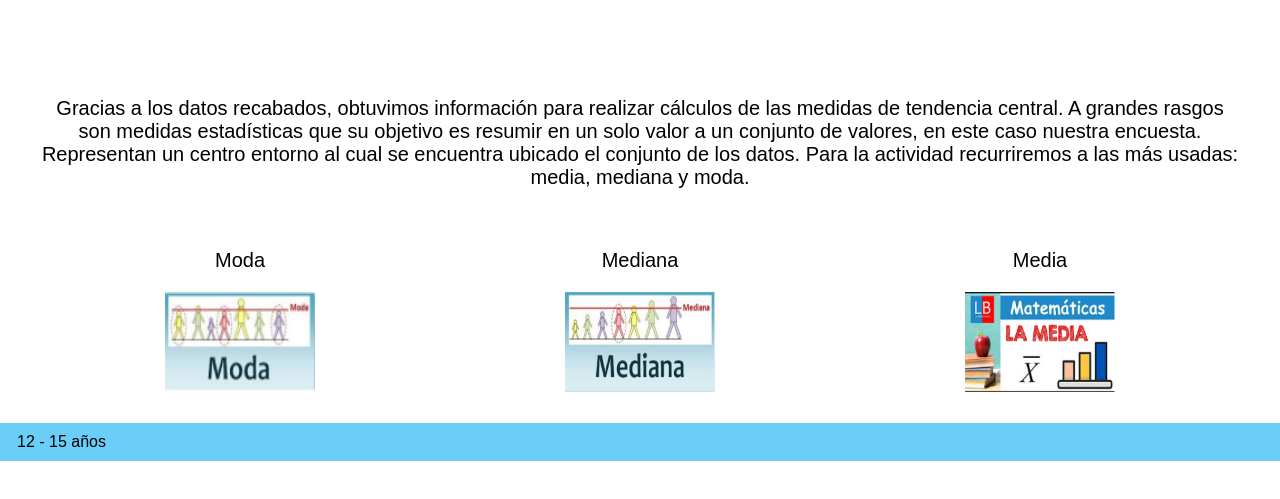
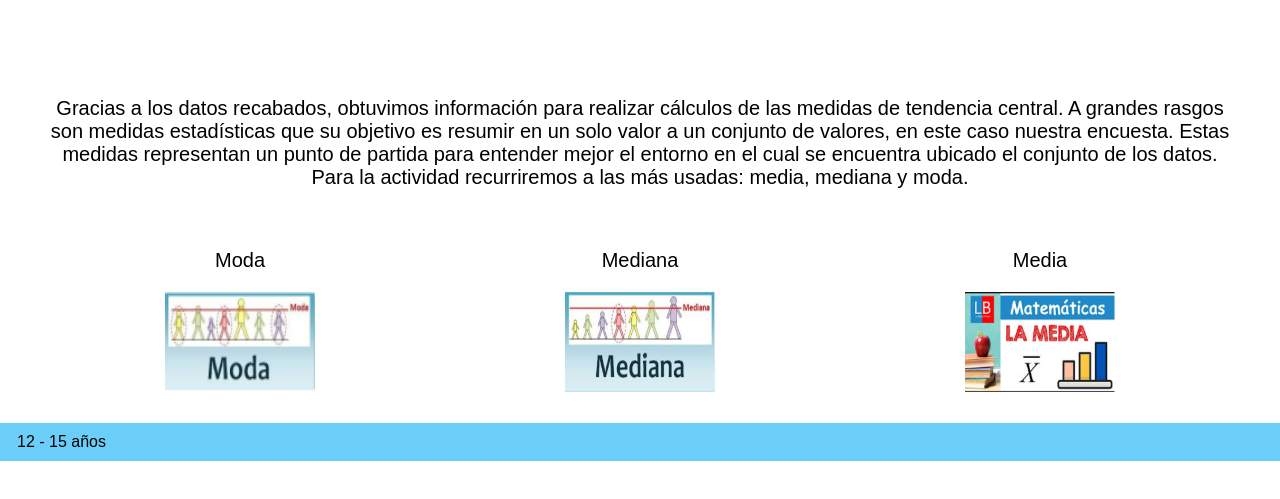
Before and after one commit to urielpena/urielpena.github.io, a plain HTML site: page inicio/tendencias.html in a window 1280 px wide. Shown: the part 157-656 px from the top of the page. Drawn offline with Linux system fonts and the light colour scheme.

Commit message:
Update tendencias.html

```diff
--- a/inicio/tendencias.html
+++ b/inicio/tendencias.html
@@ -27,7 +27,7 @@
         </div>
         <div class="block2">
             <p class="description">Gracias a los datos recabados, obtuvimos información para realizar cálculos de las medidas de tendencia central.
-                A grandes rasgos son medidas estadísticas que su objetivo es resumir en un solo valor a un conjunto de valores, en este caso nuestra encuesta. Representan un centro entorno al cual se encuentra ubicado el conjunto de los datos. Para la actividad recurriremos a las más usadas: media, mediana y moda.</p>
+                A grandes rasgos son medidas estadísticas que su objetivo es resumir en un solo valor a un conjunto de valores, en este caso nuestra encuesta. Estas medidas representan un punto de partida para entender mejor el entorno en el cual se encuentra ubicado el conjunto de los datos. Para la actividad recurriremos a las más usadas: media, mediana y moda.</p>
         </div>
         <div class="block3">
             <div class="sub-block31" style="padding-right: 250px;">
```
